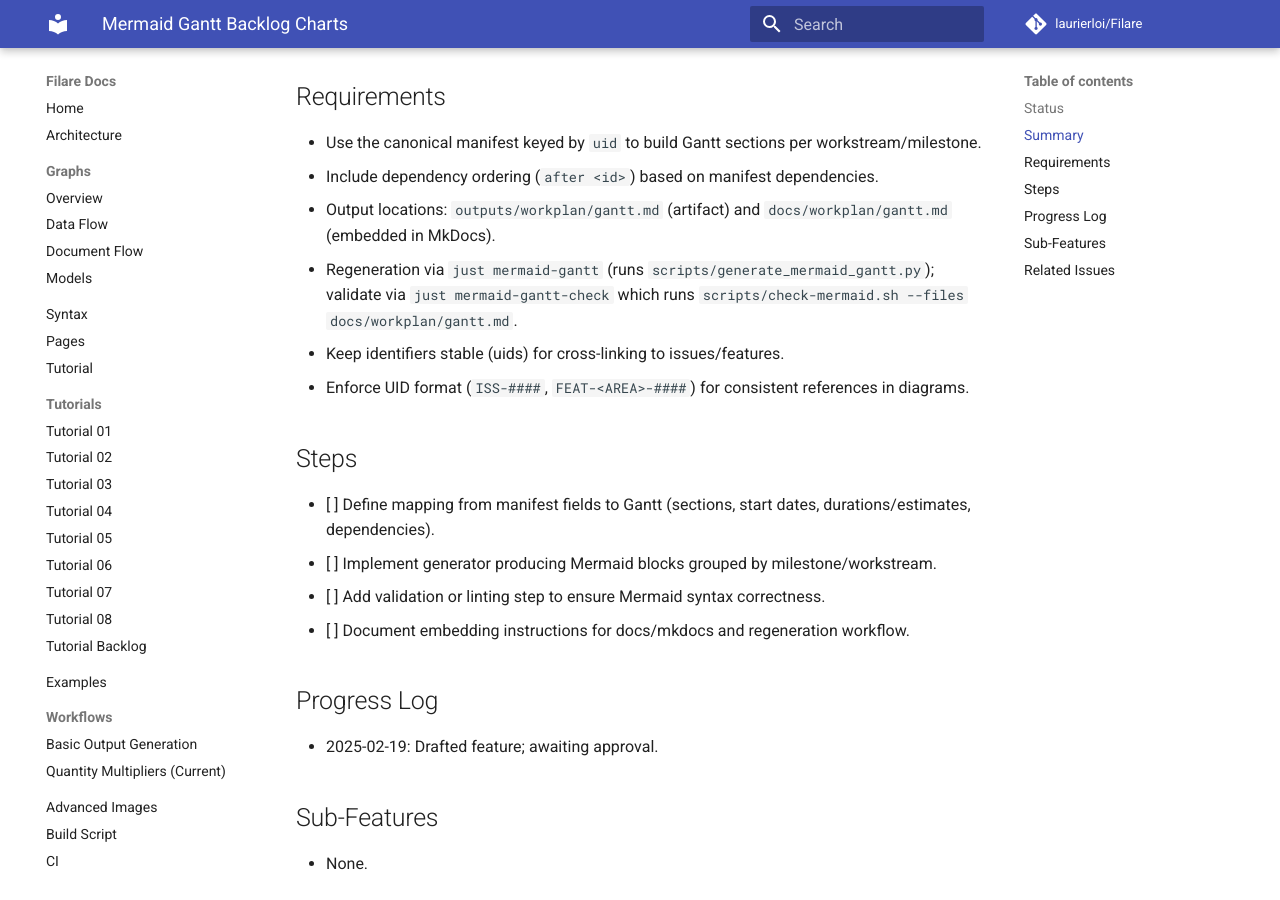
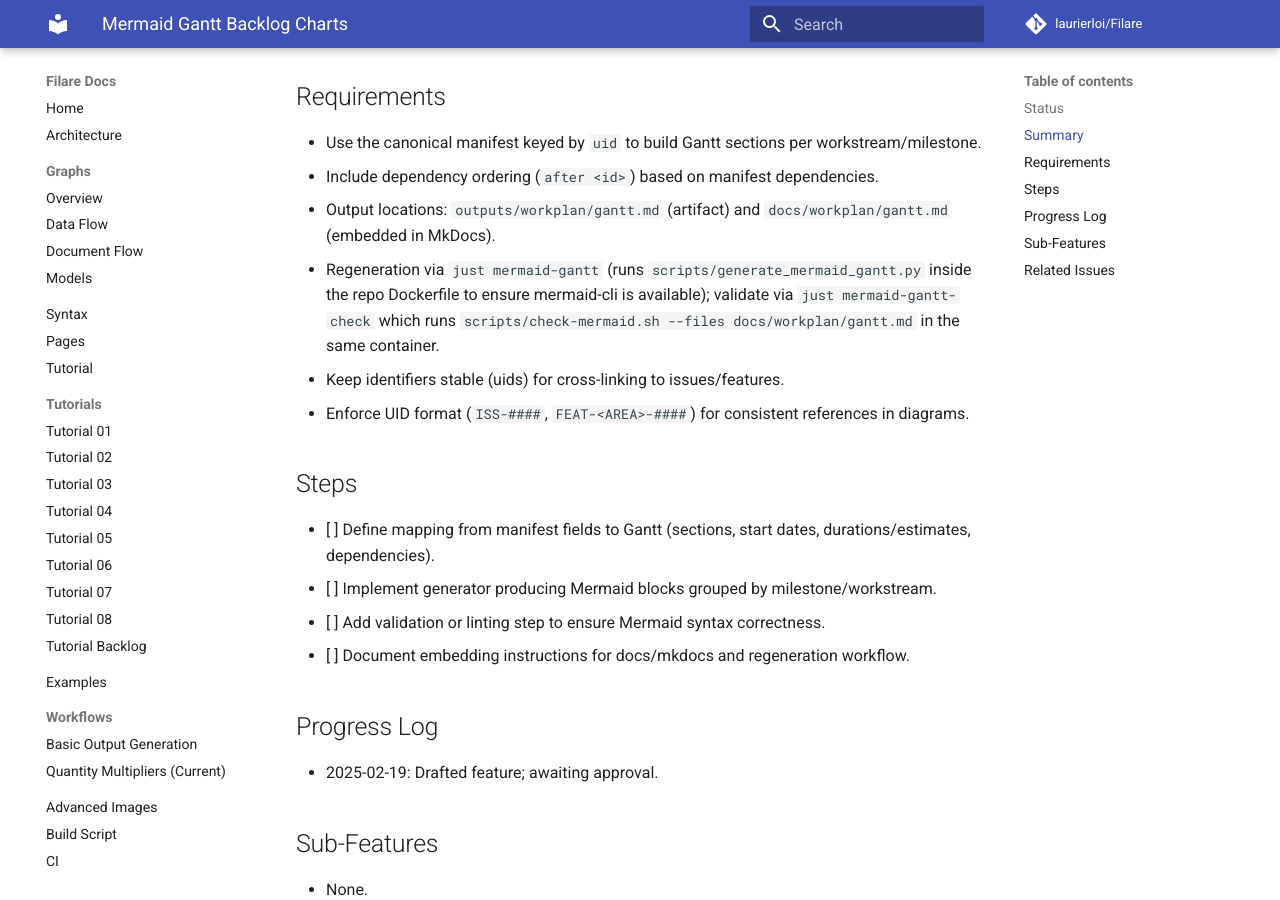
Before and after one commit to laurierloi/filare, an MkDocs documentation site: the page built from docs/features/project-management/mermaid-gantt.md, in a window 1280 px wide and 900 px high, scrolled down 492 px. Built offline with MkDocs 1.6.1 and Material for MkDocs 9.7.7, drawn with Linux system fonts in a browser that asks for light colours; comment, search, counter and statistics services are not loaded.

Commit message:
chore: run mermaid gantt via docker

```diff
--- a/docs/features/project-management/mermaid-gantt.md
+++ b/docs/features/project-management/mermaid-gantt.md
@@ -24,7 +24,7 @@
 - Use the canonical manifest keyed by `uid` to build Gantt sections per workstream/milestone.
 - Include dependency ordering (`after <id>`) based on manifest dependencies.
 - Output locations: `outputs/workplan/gantt.md` (artifact) and `docs/workplan/gantt.md` (embedded in MkDocs).
-- Regeneration via `just mermaid-gantt` (runs `scripts/generate_mermaid_gantt.py`); validate via `just mermaid-gantt-check` which runs `scripts/check-mermaid.sh --files docs/workplan/gantt.md`.
+- Regeneration via `just mermaid-gantt` (runs `scripts/generate_mermaid_gantt.py` inside the repo Dockerfile to ensure mermaid-cli is available); validate via `just mermaid-gantt-check` which runs `scripts/check-mermaid.sh --files docs/workplan/gantt.md` in the same container.
 - Keep identifiers stable (uids) for cross-linking to issues/features.
 - Enforce UID format (`ISS-####`, `FEAT-<AREA>-####`) for consistent references in diagrams.
 
```
Also changed, not shown: 1 other file.
